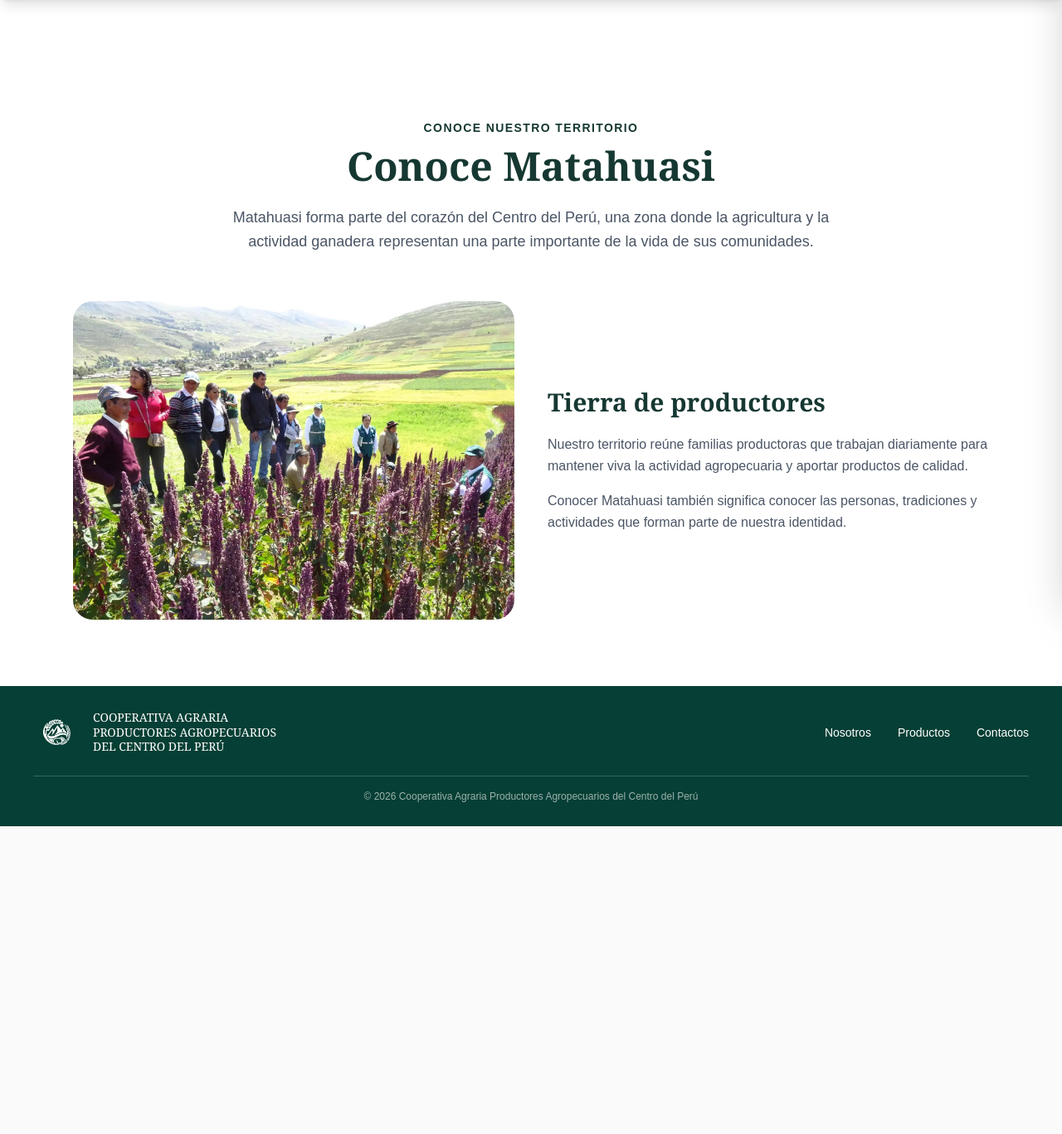
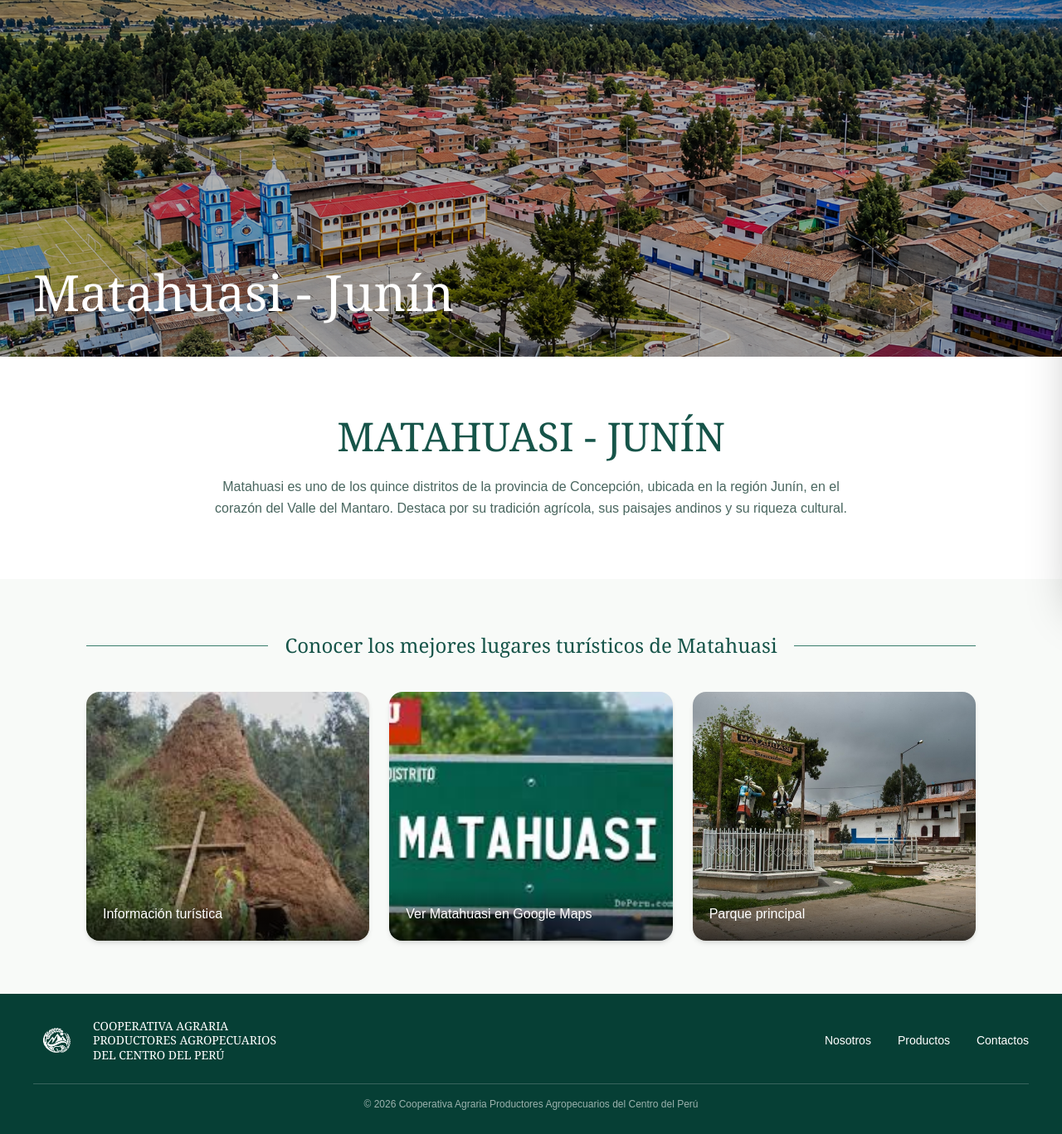
Before and after one commit to JoseFloresRDev/copia, a Flask app: page /conoce-matahuasi in a window 1280 px wide. Shown: the part 76-1443 px from the top of the page at 83% size. Before the commit the page ends 1072 px from the top, so only its background shows below. Run offline with Flask 3, Linux system fonts and the light colour scheme; style sheets or scripts are compiled from the project's sources.

Commit message:
feat: update Matahuasi information page

```diff
--- a/mi-proyecto/app/templates/clientes/conoce.html
+++ b/mi-proyecto/app/templates/clientes/conoce.html
@@ -1,74 +1,288 @@
 {% extends "base.html" %}
 
 {% block title %}
-Conoce Matahuasi · Cooperativas Sais
+Conoce Matahuasi · Cooperativas Sais Capital Social
 {% endblock %}
 
 
 {% block content %}
 
-<section class="pt-36 pb-20 bg-white">
+<!-- ========================================================= -->
+<!-- HERO -->
+<!-- ========================================================= -->
 
-    <div class="max-w-6xl mx-auto px-6">
+<section class="relative h-[340px] md:h-[430px] overflow-hidden">
 
-        <div class="text-center max-w-3xl mx-auto">
+    <img
+        src="{{ url_for('static', filename='img/14.png') }}"
+        alt="Matahuasi Junín"
+        class="
+            absolute
+            inset-0
+            w-full
+            h-full
+            object-cover
+        "
+    >
 
-            <p class="text-[#163832] uppercase tracking-widest text-sm font-semibold">
-                Conoce nuestro territorio
-            </p>
+    <div class="absolute inset-0 bg-black/30"></div>
 
-            <h1 class="mt-3 text-5xl font-serif font-bold text-[#163832]">
-                Conoce Matahuasi
-            </h1>
 
-            <p class="mt-6 text-gray-600 leading-relaxed text-lg">
+    <div
+        class="
+            relative
+            z-10
+            h-full
+            max-w-7xl
+            mx-auto
+            px-6
+            md:px-10
+            flex
+            flex-col
+            justify-end
+            pb-12
+            text-white
+        "
+    >
 
-                Matahuasi forma parte del corazón del Centro del Perú,
-                una zona donde la agricultura y la actividad ganadera
-                representan una parte importante de la vida de sus
-                comunidades.
+        <h1
+            class="
+                font-serif
+                text-4xl
+                md:text-6xl
+            "
+        >
+            Matahuasi - Junín
+        </h1>
 
-            </p>
+    </div>
+
+</section>
+
+
+<!-- ========================================================= -->
+<!-- DESCRIPCIÓN -->
+<!-- ========================================================= -->
+
+<section class="py-14 md:py-18 bg-white">
+
+    <div
+        class="
+            max-w-5xl
+            mx-auto
+            px-6
+            md:px-10
+            text-center
+        "
+    >
+
+        <h2
+            class="
+                font-serif
+                text-4xl
+                md:text-5xl
+                text-[#165449]
+                mb-6
+            "
+        >
+            MATAHUASI - JUNÍN
+        </h2>
+
+        <p
+            class="
+                text-[#49665f]
+                leading-relaxed
+                max-w-3xl
+                mx-auto
+            "
+        >
+            Matahuasi es uno de los quince distritos de la provincia
+            de Concepción, ubicada en la región Junín, en el corazón
+            del Valle del Mantaro. Destaca por su tradición agrícola,
+            sus paisajes andinos y su riqueza cultural.
+        </p>
+
+    </div>
+
+</section>
+
+
+<!-- ========================================================= -->
+<!-- LUGARES -->
+<!-- ========================================================= -->
+
+<section class="py-12 md:py-16 bg-[#f8faf8]">
+
+    <div class="max-w-6xl mx-auto px-6 md:px-10">
+
+        <div class="flex items-center gap-5 mb-10">
+
+            <div class="h-px bg-[#397d6c] flex-1"></div>
+
+            <h2
+                class="
+                    font-serif
+                    text-xl
+                    md:text-2xl
+                    text-[#165449]
+                    text-center
+                "
+            >
+                Conocer los mejores lugares turísticos de Matahuasi
+            </h2>
+
+            <div class="h-px bg-[#397d6c] flex-1"></div>
 
         </div>
 
 
-        <div class="grid md:grid-cols-2 gap-10 mt-14 items-center">
+        <div
+            class="
+                grid
+                md:grid-cols-3
+                gap-6
+            "
+        >
 
-            <div>
+            <!-- CRUZ -->
+
+            <a
+                href="https://consultasenlinea.mincetur.gob.pe/fichaInventario/index.aspx?cod_Ficha=13663"
+                target="_blank"
+                rel="noopener noreferrer"
+                class="
+                    group
+                    relative
+                    h-[300px]
+                    rounded-2xl
+                    overflow-hidden
+                    shadow-md
+                "
+            >
 
                 <img
-                    src="{{ url_for('static', filename='img/1.jpeg') }}"
-                    alt="Matahuasi"
-                    class="w-full h-96 object-cover rounded-3xl"
+                    src="{{ url_for('static', filename='img/23.jpeg') }}"
+                    alt="Lugar turístico de Matahuasi"
+                    class="
+                        w-full
+                        h-full
+                        object-cover
+                        group-hover:scale-105
+                        transition
+                        duration-500
+                    "
                 >
 
-            </div>
+                <div
+                    class="
+                        absolute
+                        inset-x-0
+                        bottom-0
+                        bg-gradient-to-t
+                        from-black/70
+                        to-transparent
+                        p-5
+                        text-white
+                    "
+                >
+                    Información turística
+                </div>
+
+            </a>
 
 
-            <div>
+            <!-- CARTEL -->
 
-                <h2 class="text-3xl font-serif font-bold text-[#163832]">
-                    Tierra de productores
-                </h2>
+            <a
+                href="https://www.google.com/maps/search/?api=1&query=Matahuasi%2C%20Jun%C3%ADn%2C%20Per%C3%BA"
+                target="_blank"
+                rel="noopener noreferrer"
+                class="
+                    group
+                    relative
+                    h-[300px]
+                    rounded-2xl
+                    overflow-hidden
+                    shadow-md
+                "
+            >
 
-                <p class="mt-5 text-gray-600 leading-relaxed">
+                <img
+                    src="{{ url_for('static', filename='img/24.jpeg') }}"
+                    alt="Cartel de Matahuasi"
+                    class="
+                        w-full
+                        h-full
+                        object-cover
+                        group-hover:scale-105
+                        transition
+                        duration-500
+                    "
+                >
 
-                    Nuestro territorio reúne familias productoras que
-                    trabajan diariamente para mantener viva la actividad
-                    agropecuaria y aportar productos de calidad.
+                <div
+                    class="
+                        absolute
+                        inset-x-0
+                        bottom-0
+                        bg-gradient-to-t
+                        from-black/70
+                        to-transparent
+                        p-5
+                        text-white
+                    "
+                >
+                    Ver Matahuasi en Google Maps
+                </div>
 
-                </p>
+            </a>
 
-                <p class="mt-4 text-gray-600 leading-relaxed">
 
-                    Conocer Matahuasi también significa conocer las
-                    personas, tradiciones y actividades que forman parte
-                    de nuestra identidad.
+            <!-- PARQUE -->
 
-                </p>
+            <a
+                href="https://municoncepcion.gob.pe/distrito-de-matahuasi/"
+                target="_blank"
+                rel="noopener noreferrer"
+                class="
+                    group
+                    relative
+                    h-[300px]
+                    rounded-2xl
+                    overflow-hidden
+                    shadow-md
+                "
+            >
 
-            </div>
+                <img
+                    src="{{ url_for('static', filename='img/22.jpg') }}"
+                    alt="Parque de Matahuasi"
+                    class="
+                        w-full
+                        h-full
+                        object-cover
+                        group-hover:scale-105
+                        transition
+                        duration-500
+                    "
+                >
+
+                <div
+                    class="
+                        absolute
+                        inset-x-0
+                        bottom-0
+                        bg-gradient-to-t
+                        from-black/70
+                        to-transparent
+                        p-5
+                        text-white
+                    "
+                >
+                    Parque principal
+                </div>
+
+            </a>
 
         </div>
 
```
